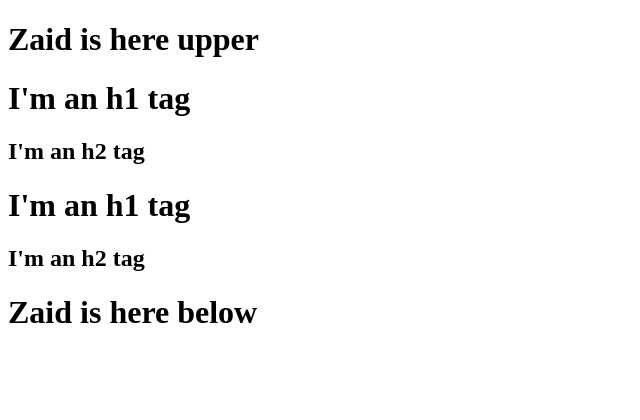
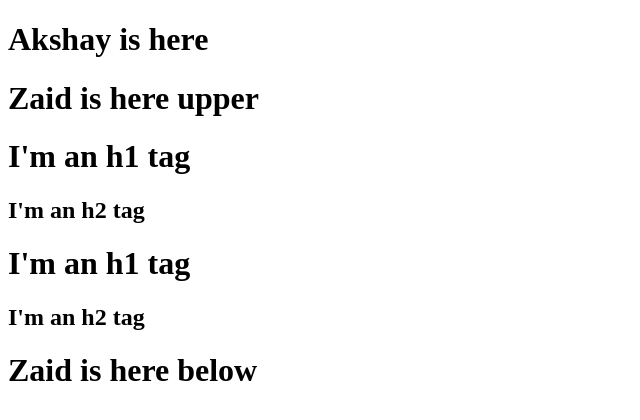
Before and after one commit to MohdZaidRapid/react-akshay, a plain HTML site: page index.html in a window 1280 px wide. Shown: the whole page, without its empty margins (0-640 px from the left). Drawn offline with nearby package versions, Linux system fonts and the light colour scheme.

Commit message:
react-nested-sibling

```diff
--- a/index.html
+++ b/index.html
@@ -7,6 +7,9 @@
     <title>React</title>
   </head>
   <body>
+    <div id="header">
+      <h1>Akshay is here</h1>
+    </div>
     <h1>Zaid is here upper</h1>
     <div id="root">
       <h1>Akshay is here</h1>
```
